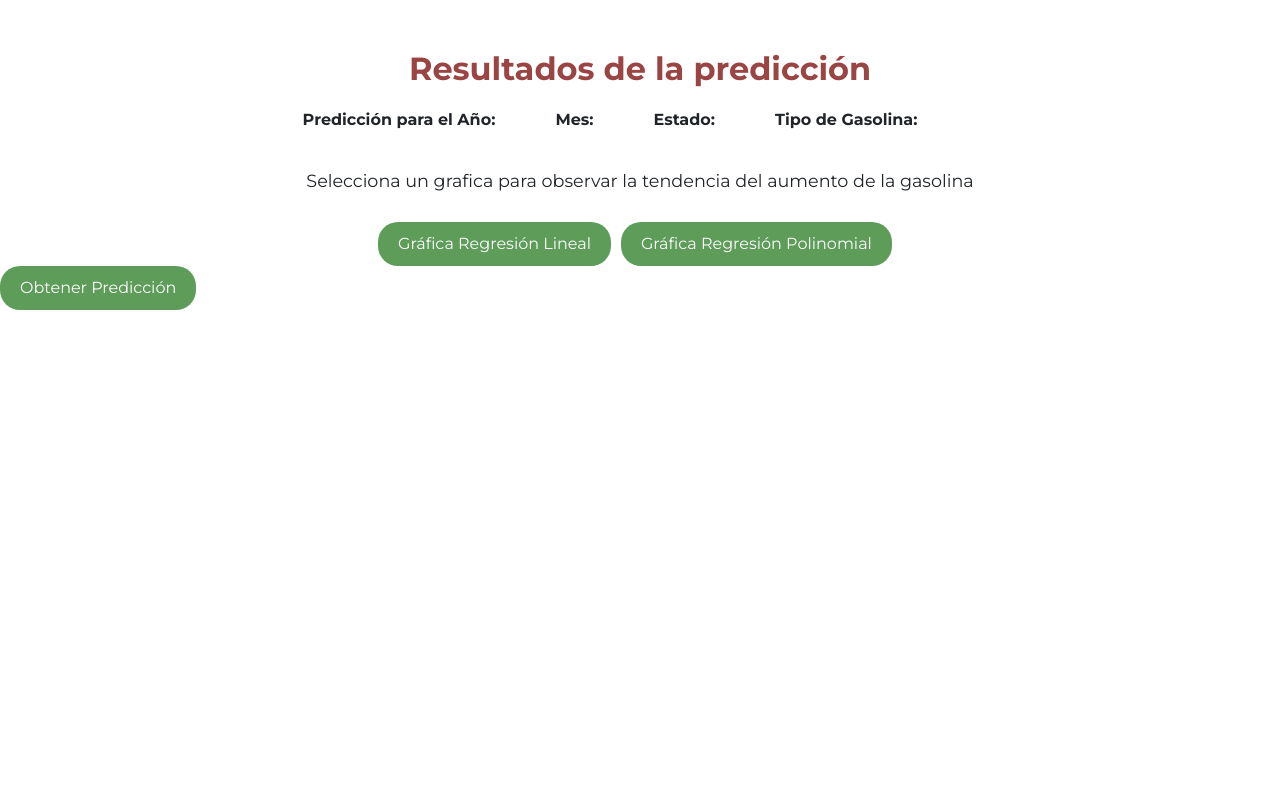
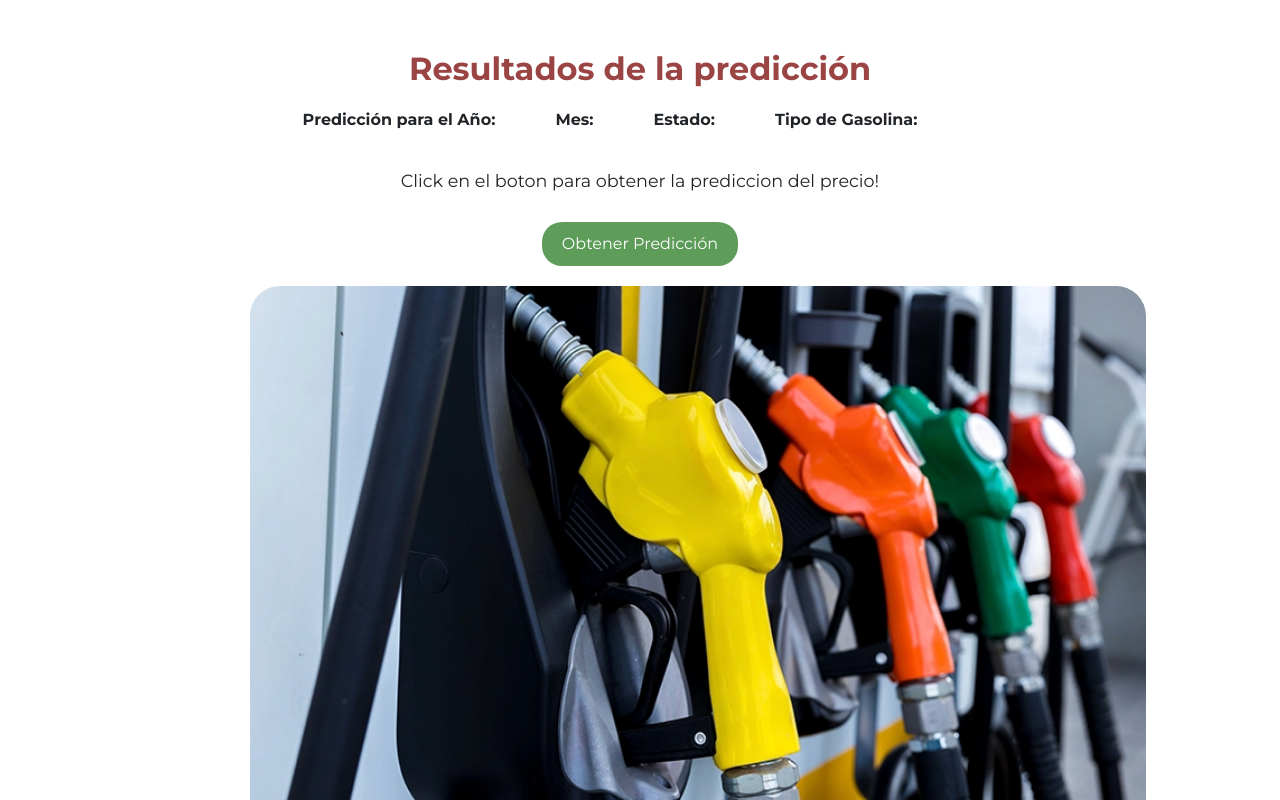
Before and after one commit to YuliThaily2/proyectoGasolina2, an Angular app: page /PantallaPrediccion in a window 1280 px wide. Shown: the top 800 px of the page. Built offline with nearby package versions, Linux system fonts and the light colour scheme.

Commit message:
Estilos para la pantalla de prediccion y ajustes en los años

```diff
--- a/src/app/Views/pantalla-prediccion/pantalla-prediccion.component.css
+++ b/src/app/Views/pantalla-prediccion/pantalla-prediccion.component.css
@@ -22,20 +22,6 @@ h1 {
     text-align: center;
 }
 
-button {
-    font-family: "Montserrat", sans-serif;
-    font-weight: 500;
-    font-size: 1em;
-    color: #fff;
-    background-color: #5d9c59;
-    border: none;
-    border-radius: 20px;
-    padding: 10px 20px;
-    cursor: pointer;
-    display: inline-block;
-    margin-right: 10px;
-
-  }
 
   label {
     font-family: "Montserrat", sans-serif;
@@ -45,3 +31,42 @@ button {
     text-align: center;
     margin-top: 20px;
   }
+
+  .image {
+    width: 70%; /* Ancho de la imagen */
+
+  }
+
+  .image img {
+    margin-top: 20px; /* Margen superior para separar la imagen */
+    width: 100%; /* Asegura que la imagen se ajuste al ancho del contenedor */
+    border-radius: 30px;
+    margin-left: 250px;
+  }
+
+  .buttonContainer {
+    font-family: "Montserrat", sans-serif;
+    font-weight: 500;
+    font-size: 1em;
+    display: block;
+    margin: 0 auto; /* Esto centra el botón horizontalmente */
+    padding: 10px 20px;
+    /* font-size: 16px; */
+    background-color: #5d9c59; /* Color de fondo */
+    color: white; /* Color del texto */
+    border: none;
+    border-radius: 20px;
+    cursor: pointer;
+    transition: background-color 0.3s ease;
+  }
+
+  .buttonContainer:hover {
+    background-color: #45a049; /* Cambia el color de fondo al pasar el ratón */
+  }
+
+  h2 {
+    text-align: center; /* Centra el texto */
+    font-size: 24px; /* Tamaño del texto */
+    color: #333; /* Color del texto */
+    margin-top: 20px; /* Espacio superior */
+  }
--- a/src/app/Views/pantalla-prediccion/pantalla-prediccion.component.html
+++ b/src/app/Views/pantalla-prediccion/pantalla-prediccion.component.html
@@ -10,14 +10,20 @@
     <p class="horizontal"><strong>Estado:</strong> {{ state }}</p>
     <p class="horizontal"><strong>Tipo de Gasolina:</strong> {{ gasolina }}</p>
   </div>
-  <label>Selecciona un grafica para observar la tendencia del aumento de la gasolina</label>
-  <div class="buttonContainer">
+  <label>Click en el boton para obtener la prediccion del precio!</label>
+  <!-- <div class="buttonContainer">
     <button>Gráfica Regresión Lineal</button>
     <button>Gráfica Regresión Polinomial</button>
+  </div> -->
+
+  <button class="buttonContainer" (click)="getPrediction()">Obtener Predicción</button>
+  <div *ngIf="prediccion !== null">
+    <h2>Predicción: $ {{ prediccion }}</h2>
   </div>
 
-  <button (click)="getPrediction()">Obtener Predicción</button>
-  <div *ngIf="prediccion !== null">
-    <h2>Predicción: {{ prediccion }}</h2>
+
+   <!-- Imagen -->
+   <div class="image">
+    <img src="assets/images/gasolina.jpg" alt="Descripción de la imagen">
   </div>
 </div>
--- a/src/app/Views/pantalla-principal/pantalla-principal.component.ts
+++ b/src/app/Views/pantalla-principal/pantalla-principal.component.ts
@@ -49,6 +49,16 @@ export class PantallaPrincipalComponent {
 
 
   arrFecha = [
+    '2040',
+    '2039',
+    '2038',
+    '2037',
+    '2036',
+    '2035',
+    '2034',
+    '2033',
+    '2032',
+    '2031',
     '2030',
     '2029',
     '2028',
@@ -56,14 +66,6 @@ export class PantallaPrincipalComponent {
     '2026',
     '2025',
     '2024',
-    '2023',
-    '2022',
-    '2021',
-    '2020',
-    '2019',
-    '2018',
-    '2017',
-    '2016',
   ];
 
   arrGasolina = [
```
